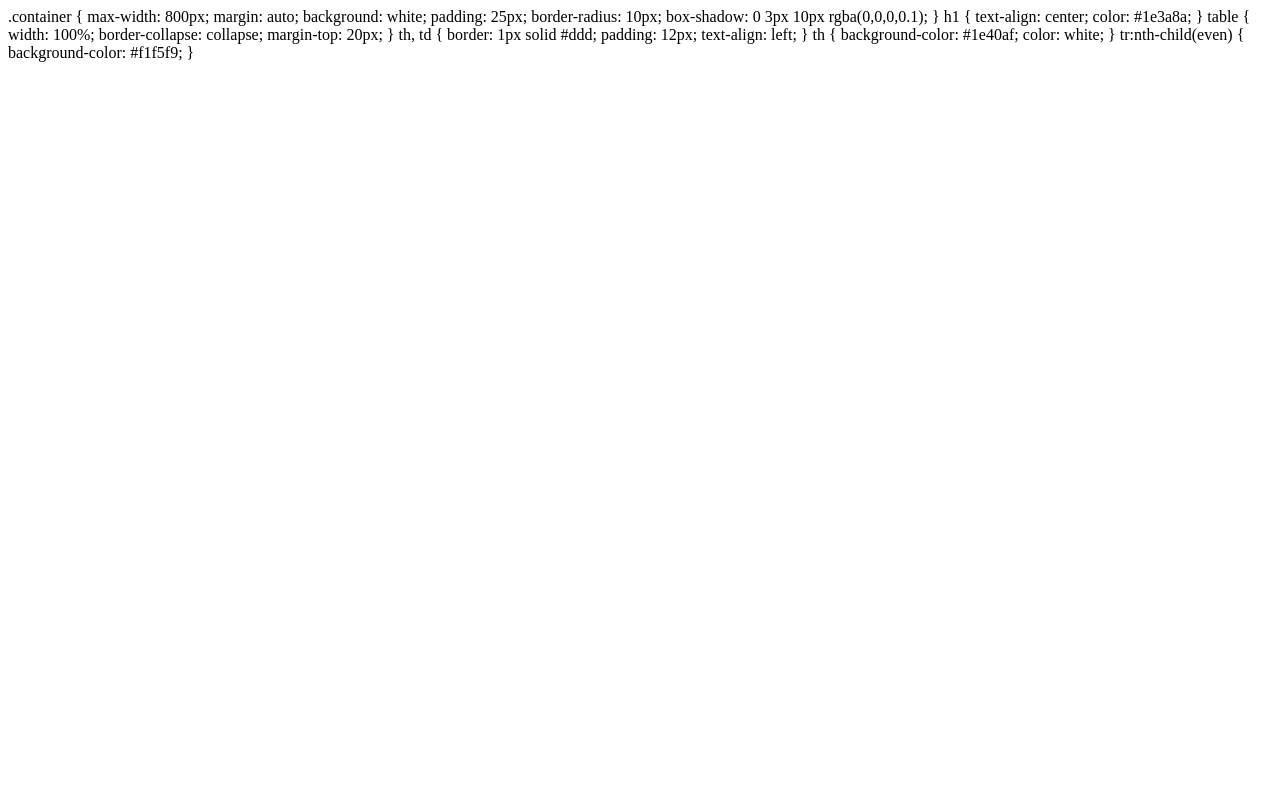
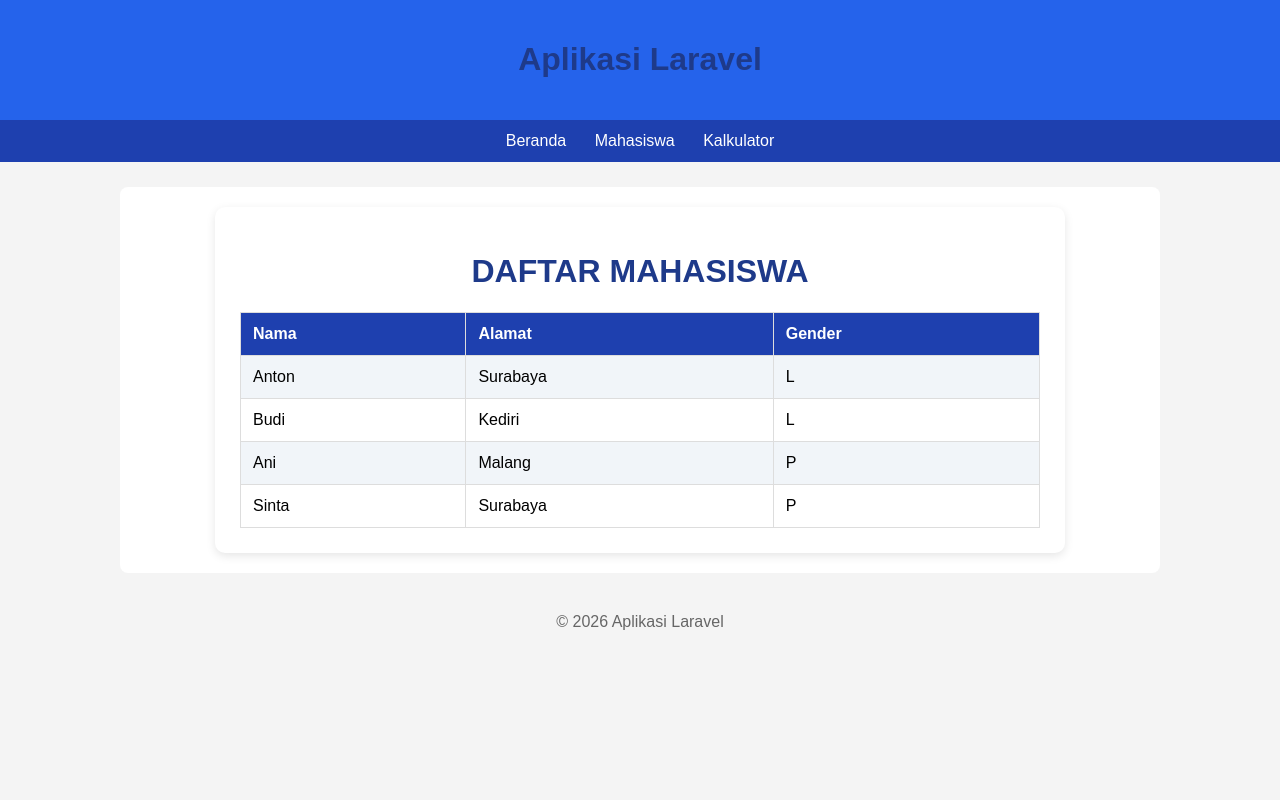
Before and after one commit to ceamberly/tugas-laravel, a Laravel app: page /daftar/mahasiswa in a window 1280 px wide. Run offline with Laravel 12, Linux system fonts and the light colour scheme.

Commit message:
[EDIT] menambahkan kode ke app.blade

```diff
--- a/laravel-app/resources/views/layouts/app.blade.php
+++ b/laravel-app/resources/views/layouts/app.blade.php
@@ -1,3 +1,73 @@
-@yield('styles')
-</style>
+
+<!DOCTYPE html>
+<html lang="id">
+<head>
+    <meta charset="UTF-8">
+    <meta name="viewport" content="width=device-width, initial-scale=1.0">
+    <title>@yield('title', 'Aplikasi Laravel')</title>
+
+    <style>
+        body {
+            font-family: Arial, sans-serif;
+            margin: 0;
+            background: #f4f4f4;
+        }
+
+        header {
+            background: #2563eb;
+            color: white;
+            padding: 20px;
+            text-align: center;
+        }
+
+        nav {
+            background: #1e40af;
+            padding: 12px;
+            text-align: center;
+        }
+
+        nav a {
+            color: white;
+            text-decoration: none;
+            margin: 0 12px;
+        }
+
+        main {
+            max-width: 1000px;
+            margin: 25px auto;
+            padding: 20px;
+            background: white;
+            border-radius: 8px;
+        }
+
+        footer {
+            text-align: center;
+            padding: 15px;
+            color: #666;
+        }
+
+        @yield('styles')
+    </style>
 </head>
+<body>
+
+    <header>
+        <h1>Aplikasi Laravel</h1>
+    </header>
+
+    <nav>
+        <a href="/">Beranda</a>
+        <a href="/daftar/mahasiswa">Mahasiswa</a>
+        <a href="/kalkulator/segitiga">Kalkulator</a>
+    </nav>
+
+    <main>
+        @yield('content')
+    </main>
+
+    <footer>
+        &copy; 2026 Aplikasi Laravel
+    </footer>
+
+</body>
+</html>
```
Also changed, not shown: laravel-app/resources/views/mahasiswa.blade.php (+5 -7 lines).
